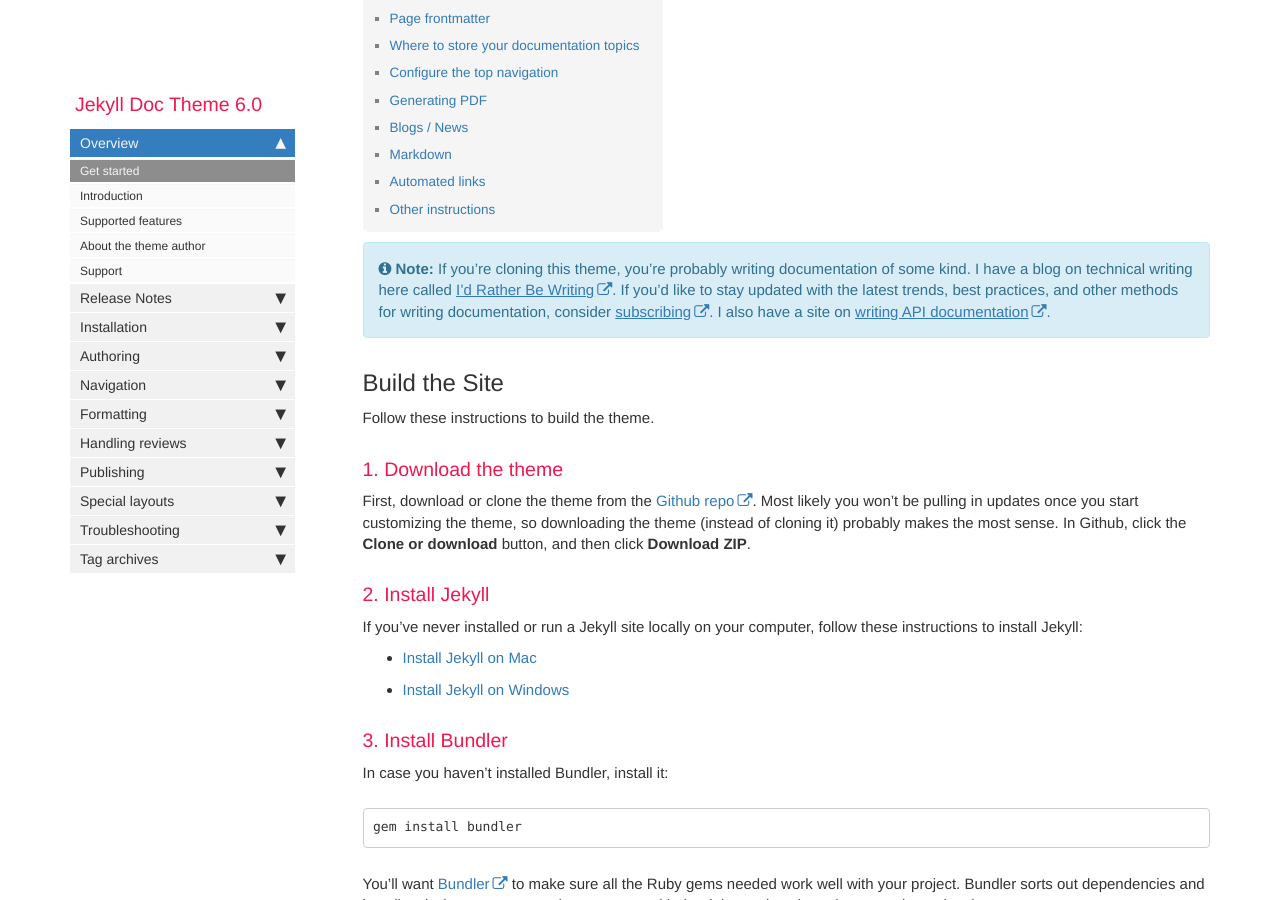
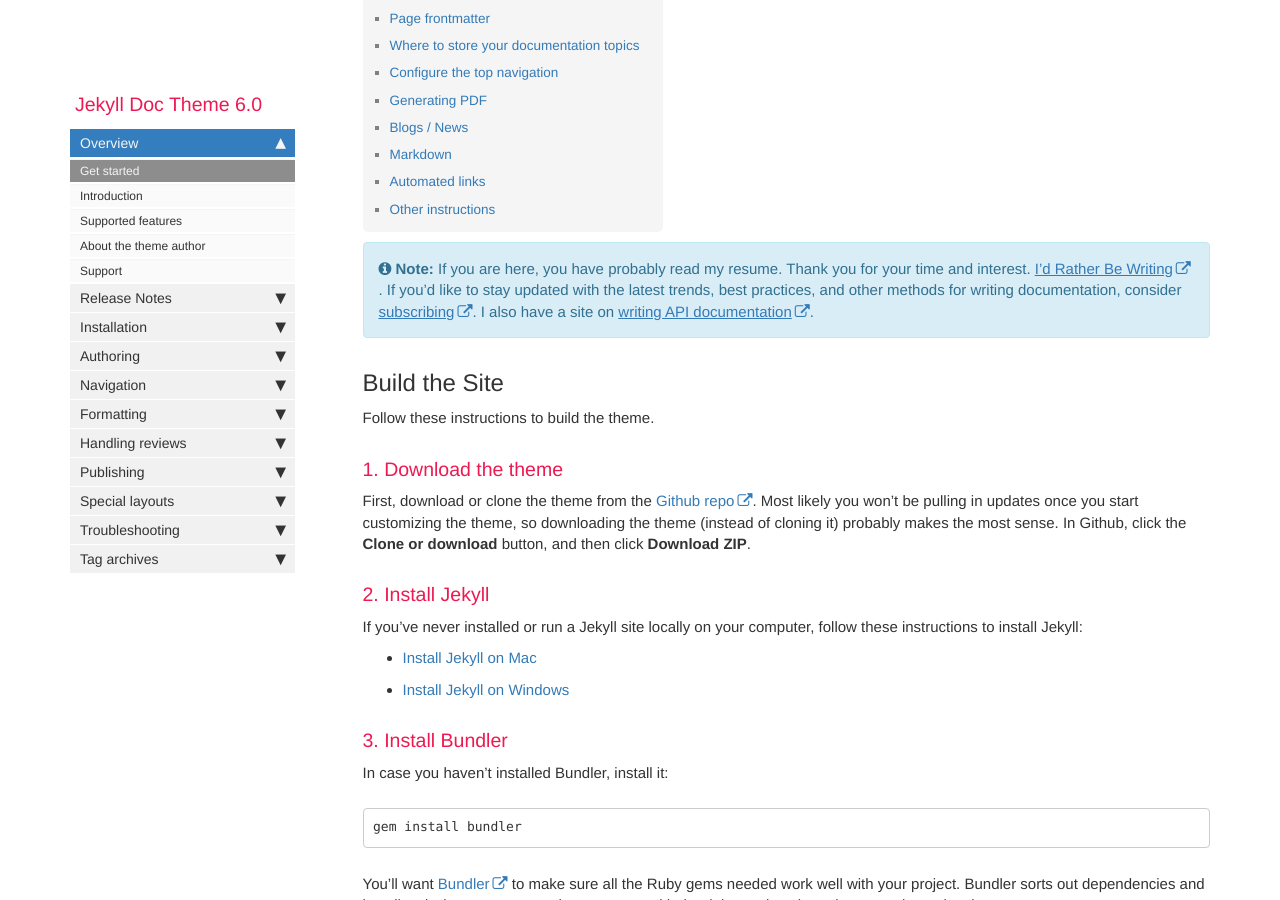
Before and after one commit to TonyBgithub/mydoctheme, a Jekyll site: the page built from index.md, in a window 1280 px wide and 900 px high, scrolled down 629 px. Built offline with Jekyll 4.4.1, drawn with Linux system fonts in a browser that asks for light colours; comment, search, counter and statistics services are not loaded; part of the change alters nothing that is shown.

Commit message:
changing note

```diff
--- a/index.md
+++ b/index.md
@@ -7,7 +7,7 @@ permalink: index.html
 summary: These brief instructions will help you get started quickly with the theme. The other topics in this help provide additional information and detail about working with other aspects of this theme and Jekyll.
 ---
 
-{% include note.html content="If you're cloning this theme, you're probably writing documentation of some kind. I have a blog on technical writing here called <a alt='technical writing blog' href='http://idratherbewriting.com'>I'd Rather Be Writing</a>. If you'd like to stay updated with the latest trends, best practices, and other methods for writing documentation, consider <a href='https://tinyletter.com/tomjoht'>subscribing</a>. I also have a site on <a href='http://idratherbewriting.com/learnapidoc'>writing API documentation</a>." %}
+{% include note.html content="If you are here, you have probably read my resume. Thank you for your time and interest. <a alt='technical writing blog' href='http://idratherbewriting.com'>I'd Rather Be Writing</a>. If you'd like to stay updated with the latest trends, best practices, and other methods for writing documentation, consider <a href='https://tinyletter.com/tomjoht'>subscribing</a>. I also have a site on <a href='http://idratherbewriting.com/learnapidoc'>writing API documentation</a>." %}
 
 ## Build the Site
 
```
